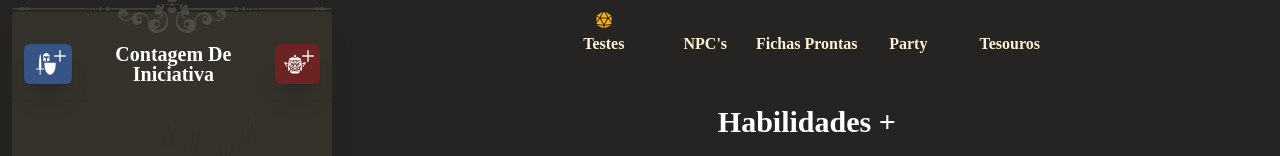
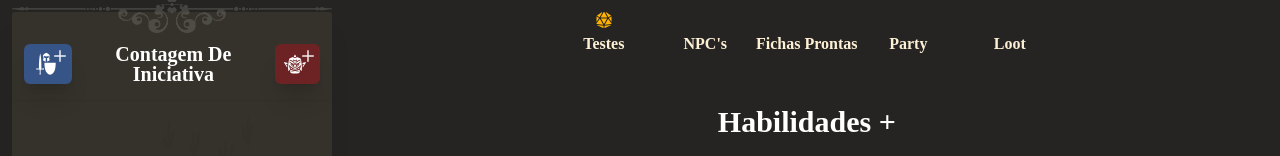
Before and after one commit to PedroVMLopes/iniciative-calculator, a React (Create React App) app: page / in a window 1280 px wide. Shown: the top 156 px of the page. Built offline with nearby package versions, Linux system fonts and the light colour scheme; a web font is replaced by a local one.

Commit message:
Alterações menores nos dados armazenados

```diff
--- a/data.json
+++ b/data.json
@@ -226,7 +226,7 @@
             ]
         },
         "enhancings": {
-            "nome": "Efeitos Potencializadores",
+            "nome": "Potencializadores",
             "data": [
                 "Potencializador + 1",
                 "Potencializador + 1",
--- a/src/components/Main/Main.js
+++ b/src/components/Main/Main.js
@@ -35,8 +35,8 @@ const NavBar = () => {
       path: "/party",
     },
     {
-      label: "Tesouros",
-      path: "/treasures",
+      label: "Loot",
+      path: "/loot",
     },
   ];
 
```
